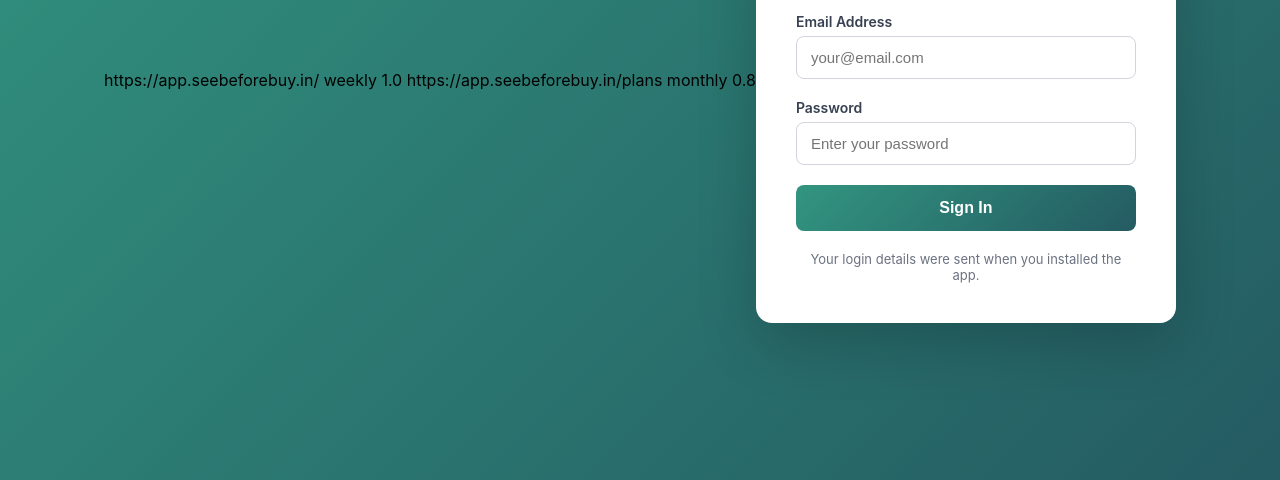
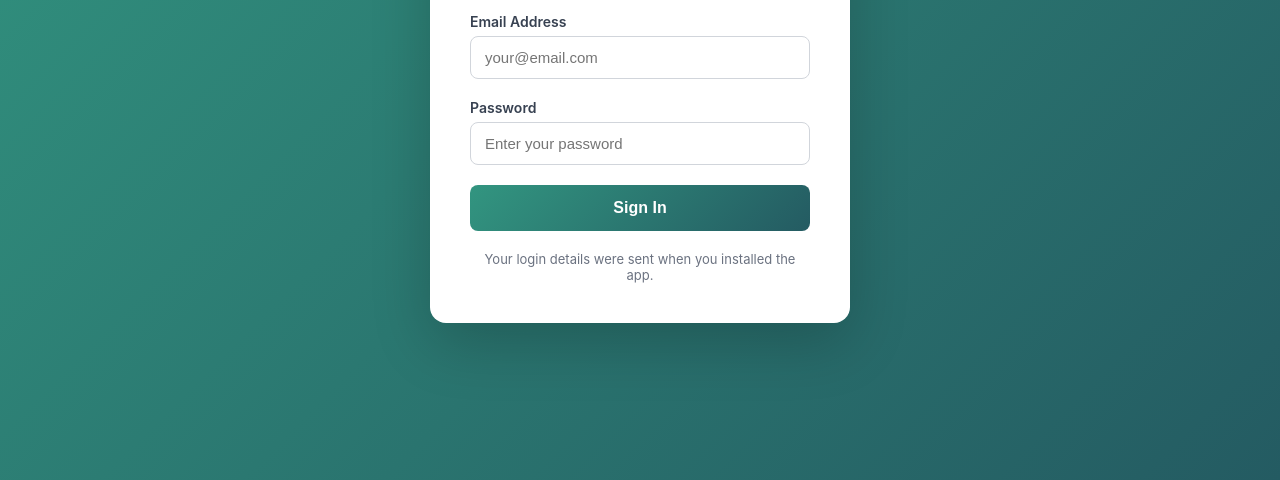
Before and after one commit to seebeforebuyai-2026/seebeforebuy-merchant-dashboard, a website: page public/index.html in a window 1280 px wide. Shown: the part 320-800 px from the top of the page. Drawn offline with Linux system fonts and the light colour scheme.

Commit message:
revert to the orignal logic

```diff
--- a/public/index.html
+++ b/public/index.html
@@ -4,19 +4,7 @@
 <meta charset="UTF-8">
 <meta name="viewport" content="width=device-width, initial-scale=1.0">
 <title>See Before Buy — Merchant Login</title>
-<?xml version="1.0" encoding="UTF-8"?>
-<urlset xmlns="http://www.sitemaps.org/schemas/sitemap/0.9">
-  <url>
-    <loc>https://app.seebeforebuy.in/</loc>
-    <changefreq>weekly</changefreq>
-    <priority>1.0</priority>
-  </url>
-  <url>
-    <loc>https://app.seebeforebuy.in/plans</loc>
-    <changefreq>monthly</changefreq>
-    <priority>0.8</priority>
-  </url>
-</urlset>
+
 <style>
   * { box-sizing: border-box; margin: 0; padding: 0; }
   body {
```
